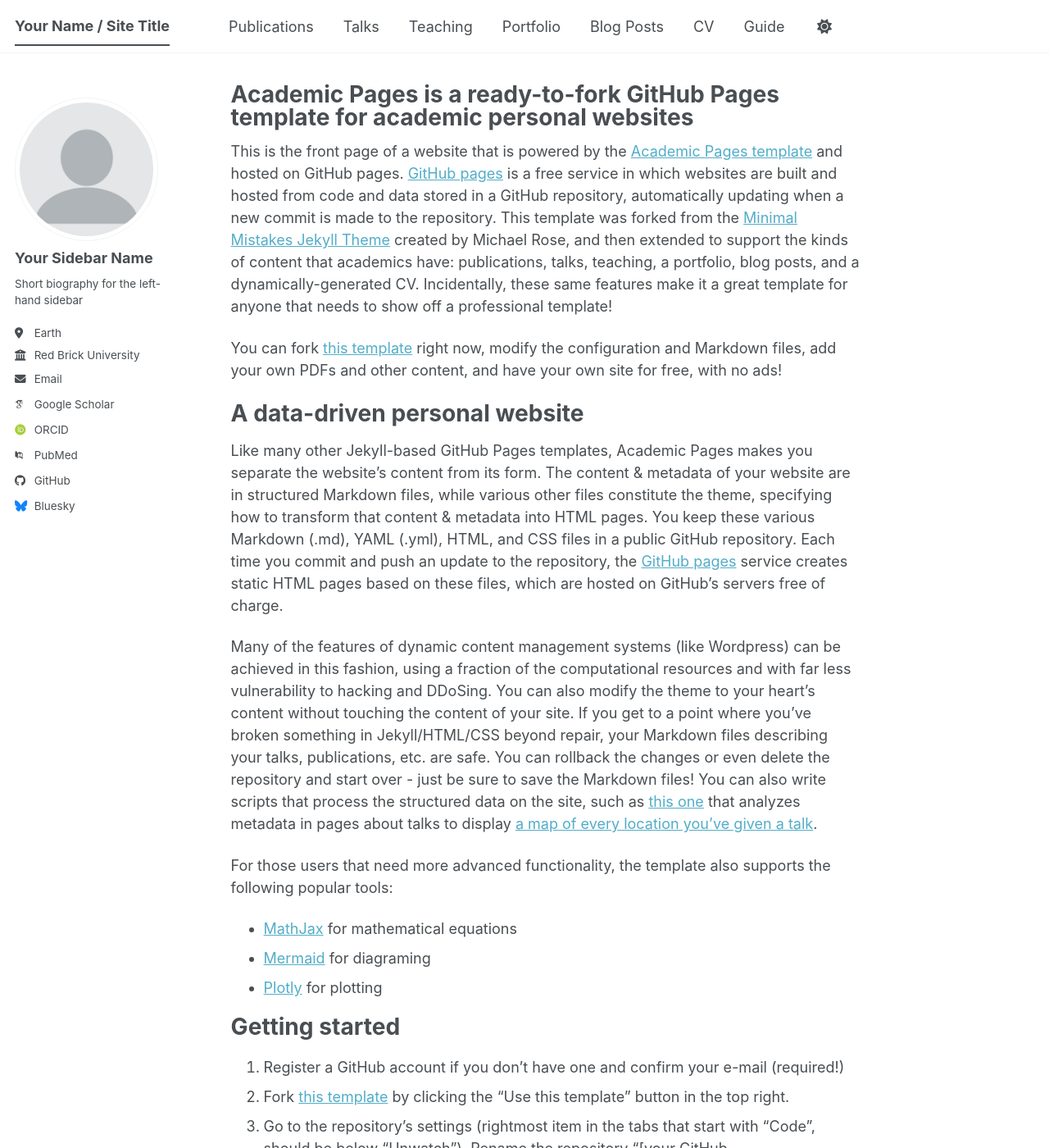
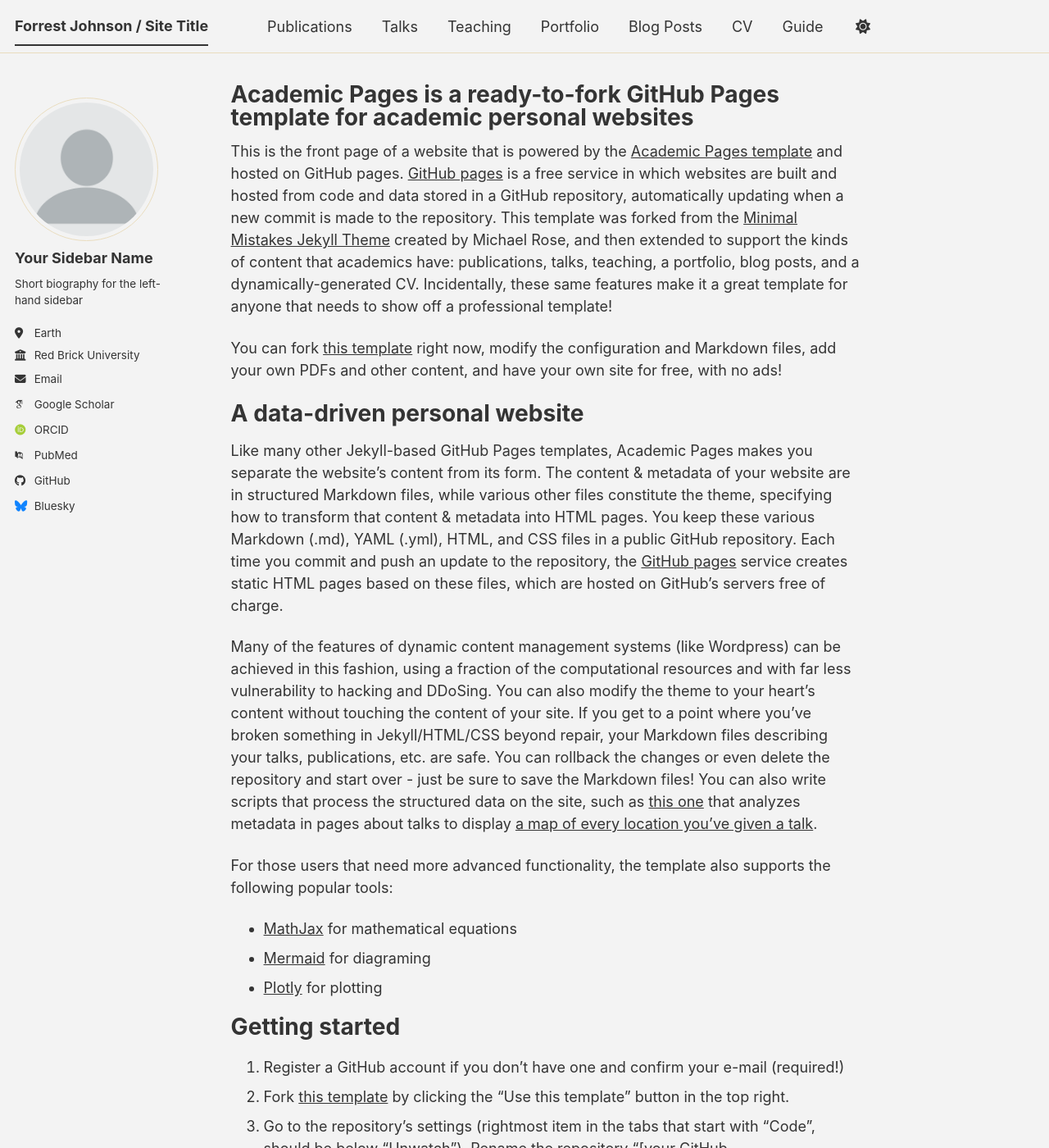
Before and after one commit to Forrest-Johnson-Alexander/Forrest-Johnson-Alexander.github.io, a Jekyll site: the page built from _pages/about.md, in a window 1280 px wide and 1400 px high. Shown: the whole window at 82% size. Built offline with Jekyll 4.4.1, drawn with Linux system fonts in a browser that asks for light colours; some web fonts are replaced; a script bundle is joined from its source files by our own code; library files that are not in the unit come from our copies.

Commit message:
Update _config.yml

```diff
--- a/_config.yml
+++ b/_config.yml
@@ -8,8 +8,8 @@
 
 # Basic Site Settings
 locale                   : "en-US"
-site_theme               : "default" # The available themes options are "default", "air", "sunrise", "mint", "dirt" and "contrast"
-title                    : "Your Name / Site Title"
+site_theme               : "dirt" # The available themes options are "default", "air", "sunrise", "mint", "dirt" and "contrast"
+title                    : "Forrest Johnson / Site Title"
 title_separator          : "-"
 name                     : &name "Your Name"
 description              : &description "Your Name's academic portfolio"   # Update this with a general description of your site, this is the default if not overridden by a page
```
